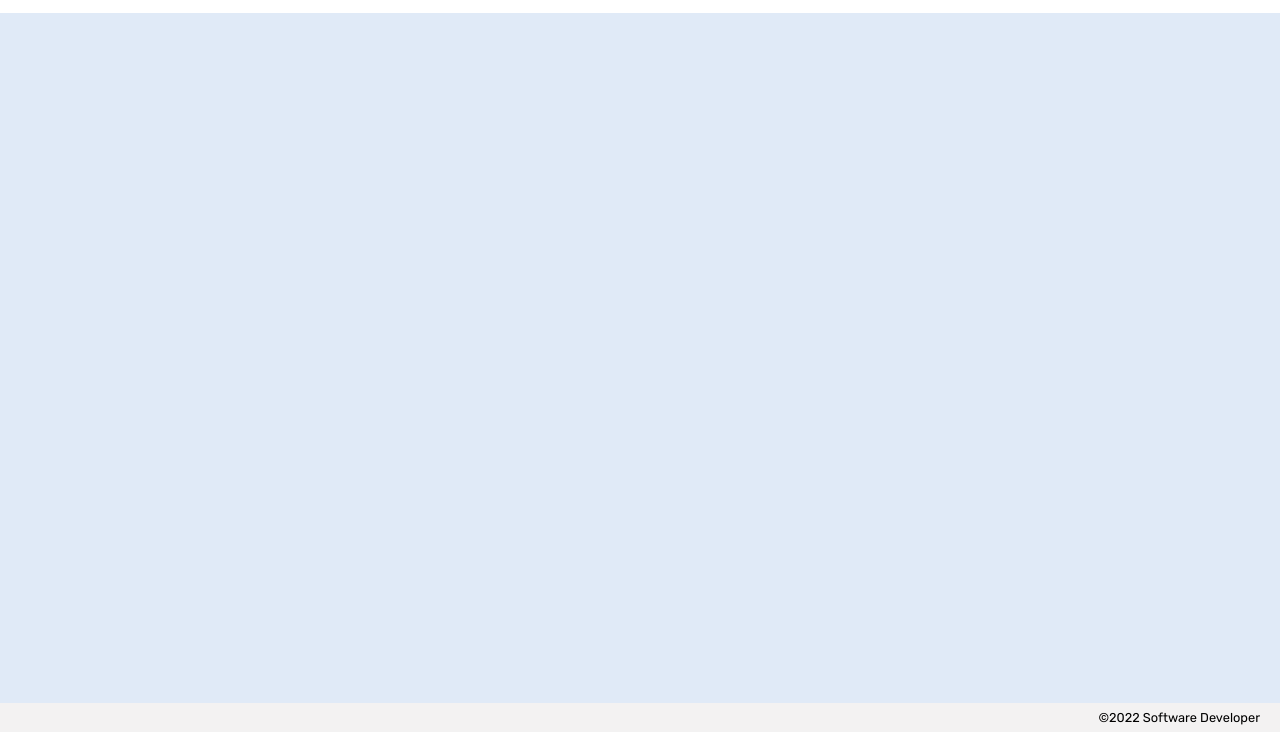
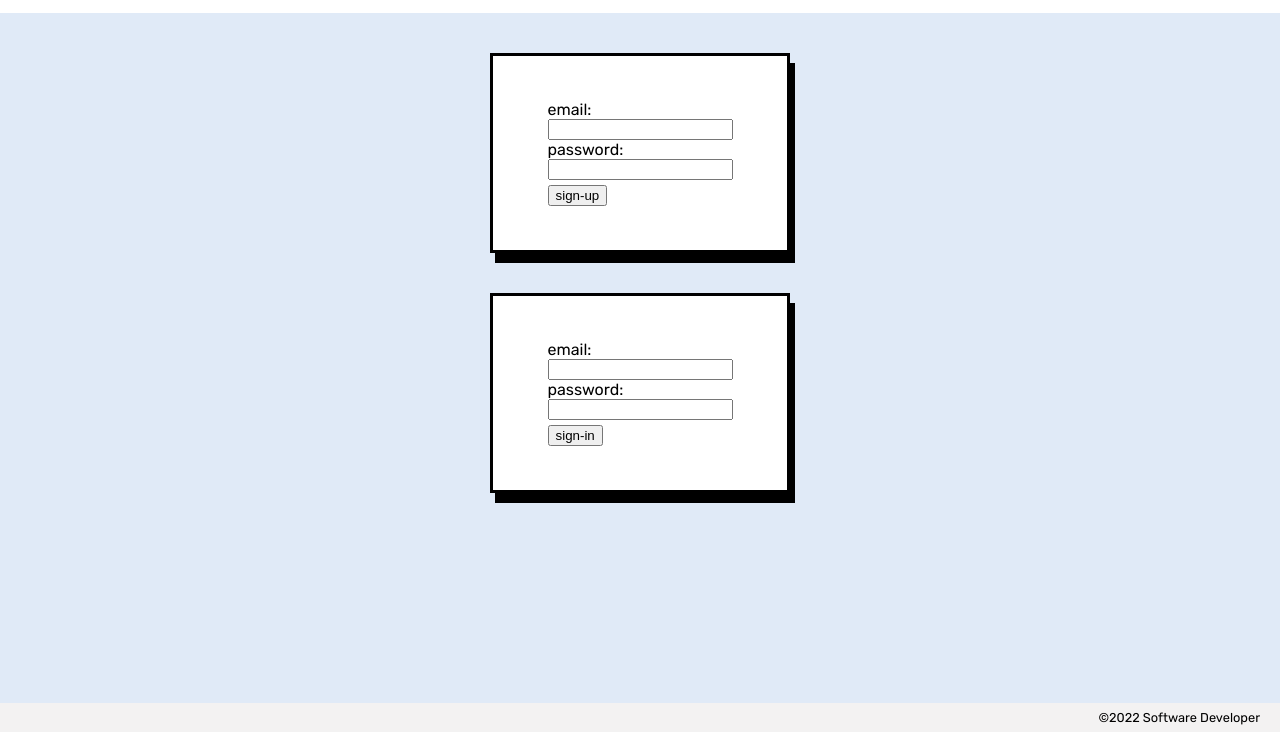
Before and after one commit to davejfish/to-do-frontend, a plain HTML site: page index.html in a window 1280 px wide. Shown: the part 68-800 px from the top of the page. Drawn offline with Linux system fonts and the light colour scheme.

Commit message:
auth page styling

```diff
--- a/index.html
+++ b/index.html
@@ -12,6 +12,7 @@
         href="https://fonts.googleapis.com/css2?family=Rubik:wght@300;400;600&family=Titillium+Web:wght@200;400;600&display=swap">
     <link rel="stylesheet" href="/styles/reset.css" />
     <link rel="stylesheet" href="/styles/global.css" />
+    <link rel="stylesheet" href="/styles/auth.css" />
     <title>Web App</title>
 </head>
 
@@ -22,7 +23,32 @@
     </header>
 
     <main>
-
+      <section>
+        <form>
+          <label>
+            email:
+            <input name="email">
+          </label>
+          <label>
+            password:
+            <input name="password">
+          </label>
+          <button name="sign-up">sign-up</button>
+        </form>
+      </section>
+      <section>
+        <form>
+          <label>
+            email:
+            <input name="email">
+          </label>
+          <label>
+            password:
+            <input name="password">
+          </label>
+          <button name="sign-in">sign-in</button>
+        </form>
+      </section>
     </main>
 
     <footer>&copy;2022 Software Developer</footer>
--- /dev/null
+++ b/styles/auth.css
@@ -0,0 +1,25 @@
+main {
+  display: flex;
+  flex-direction: column;
+  align-items: center;
+}
+
+section {
+  display: flex;
+  margin: 20px;
+  border: solid 3px black;
+  box-shadow: 5px 10px;
+  background-color: white;
+  height: 200px;
+  width: 300px;
+  justify-content: center;
+  align-items: center;
+}
+
+button {
+  margin-top: 5px;
+}
+
+label, input {
+  display: block;
+}
```
